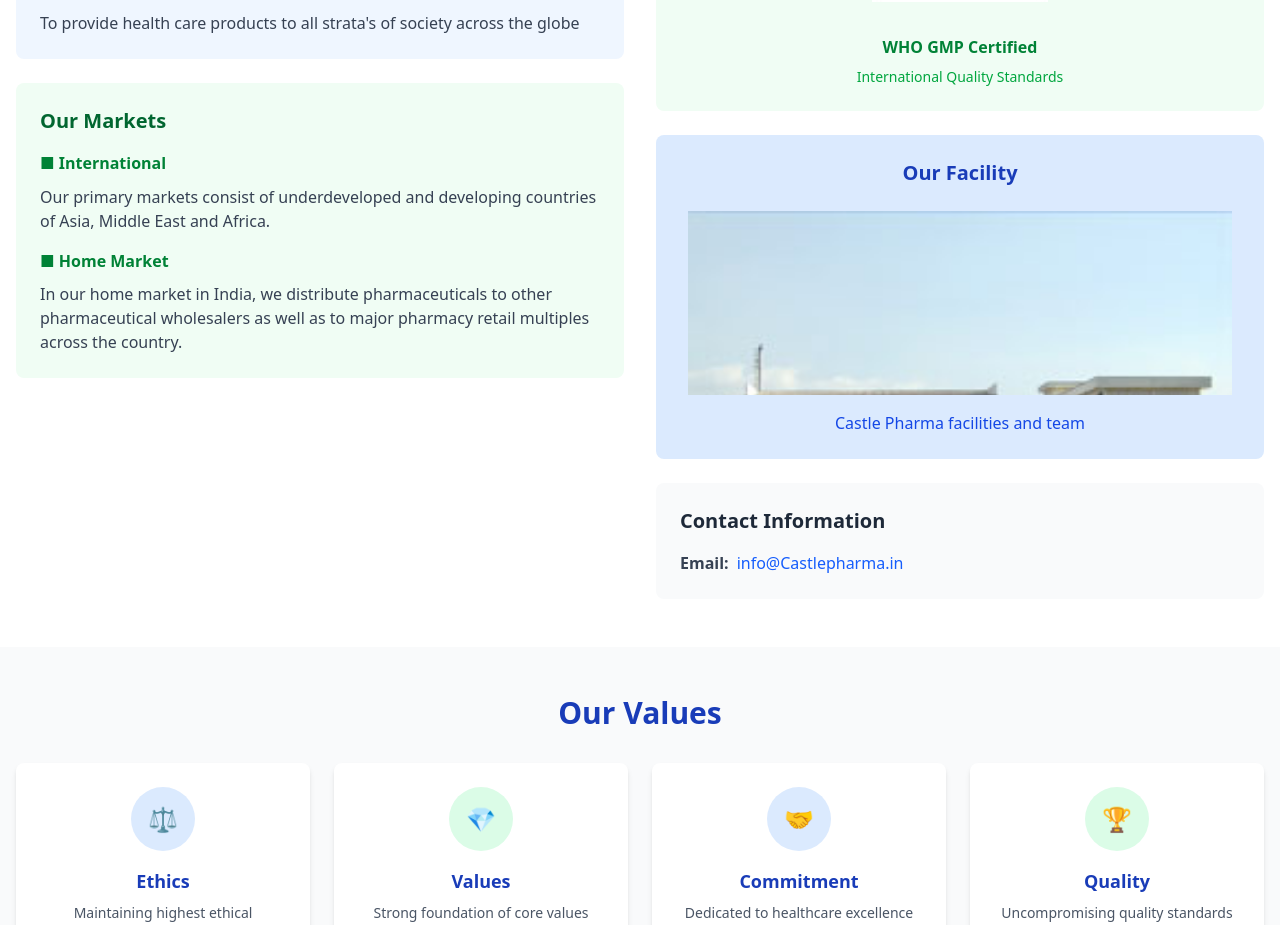
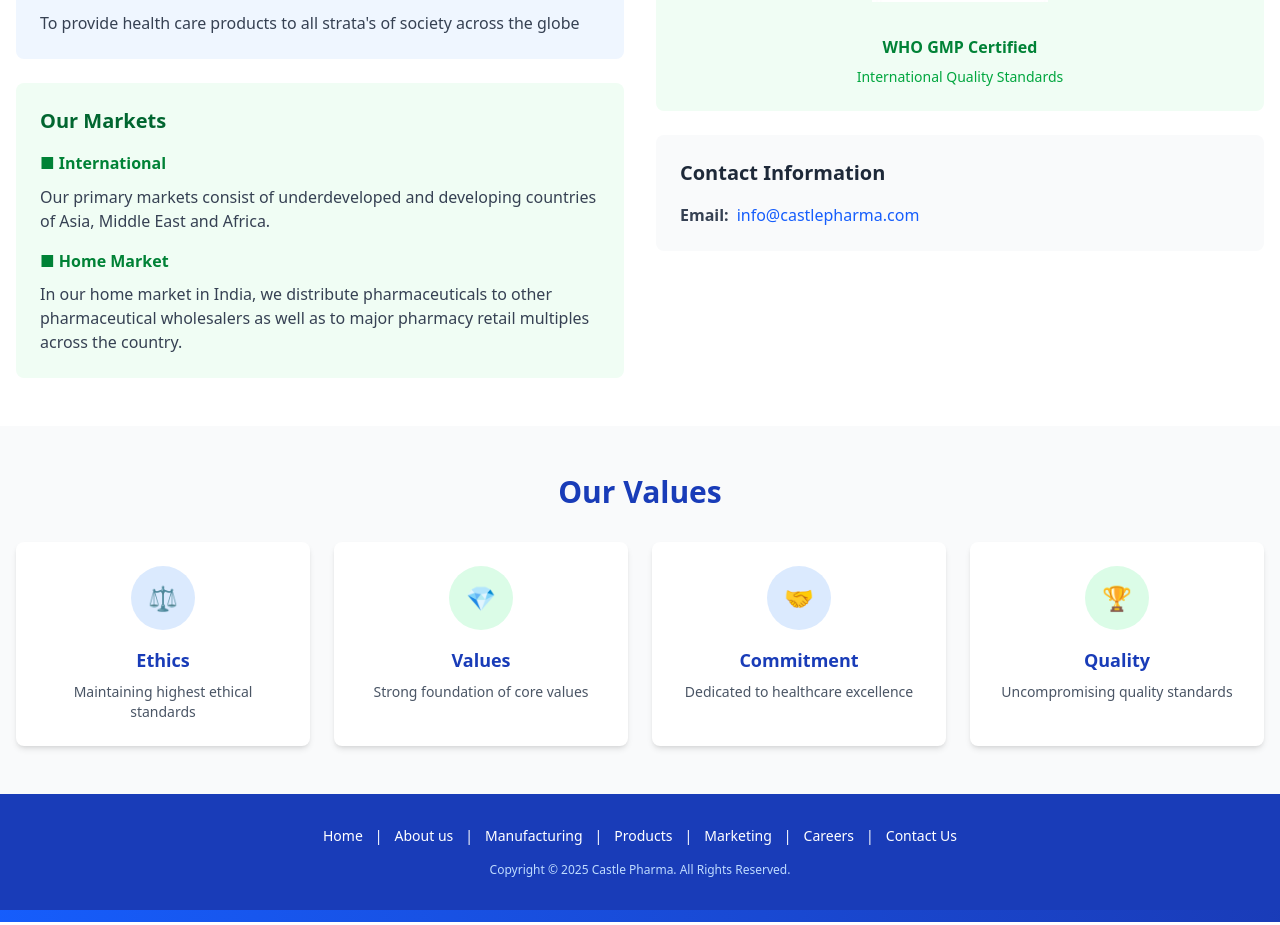
Before and after one commit to sankalpmaza/castle-pharma, a Next.js app: page /about in a window 1280 px wide. Shown: the part 940-1865 px from the top of the page. Built offline with nearby package versions, Linux system fonts and the light colour scheme.

Commit message:
FIxed display across all

```diff
--- a/src/app/about/page.tsx
+++ b/src/app/about/page.tsx
@@ -81,18 +81,6 @@ export default function About() {
                 <p className="text-xs sm:text-sm text-green-600 mt-2">International Quality Standards</p>
               </div>
 
-              {/* Company Building */}
-              <div className="bg-blue-100 rounded-lg p-4 sm:p-6 text-center">
-                <h3 className="text-lg sm:text-xl font-semibold text-blue-800 mb-4">Our Facility</h3>
-                <div className="w-full h-36 sm:h-48 mb-4 rounded-lg overflow-hidden p-2">
-                  <ImageViewer
-                    src="/images/building.jpg"
-                    alt="Castle Pharma Manufacturing Facility"
-                    className="w-full h-full object-cover"
-                  />
-                </div>
-                <p className="text-blue-700 text-sm sm:text-base">Castle Pharma facilities and team</p>
-              </div>
 
               {/* Contact Information */}
               <div className="bg-gray-50 p-4 sm:p-6 rounded-lg">
@@ -100,8 +88,8 @@ export default function About() {
                 <div className="space-y-2 text-gray-700">
                   <p className="text-sm sm:text-base">
                     <strong>Email:</strong>
-                    <a href="mailto:info@Castlepharma.in" className="text-blue-600 hover:text-blue-800 ml-2 break-all">
-                      info@Castlepharma.in
+                    <a href="mailto:info@castlepharma.com" className="text-blue-600 hover:text-blue-800 ml-2 break-all">
+                      info@castlepharma.com
                     </a>
                   </p>
                 </div>
--- a/src/app/contact/page.tsx
+++ b/src/app/contact/page.tsx
@@ -224,13 +224,6 @@ export default function Contact() {
                   alt="WHO GMP Certificate - Castle Pharma"
                   className="w-full h-full object-contain"
                 />
-                <div className="absolute inset-0 bg-black bg-opacity-0 group-hover:bg-opacity-10 transition-all duration-200 flex items-center justify-center rounded-lg">
-                  <div className="bg-white bg-opacity-90 rounded-full p-2 opacity-0 group-hover:opacity-100 transition-opacity duration-200">
-                    <svg className="w-6 h-6 text-blue-600" fill="none" stroke="currentColor" viewBox="0 0 24 24">
-                      <path strokeLinecap="round" strokeLinejoin="round" strokeWidth={2} d="M21 21l-6-6m2-5a7 7 0 11-14 0 7 7 0 0114 0zM10 7v3m0 0v3m0-3h3m-3 0H7" />
-                    </svg>
-                  </div>
-                </div>
               </div>
               <h3 className="text-xl font-semibold text-blue-800 mb-2">WHO GMP Certified</h3>
               <p className="text-gray-600 mb-4">
```
